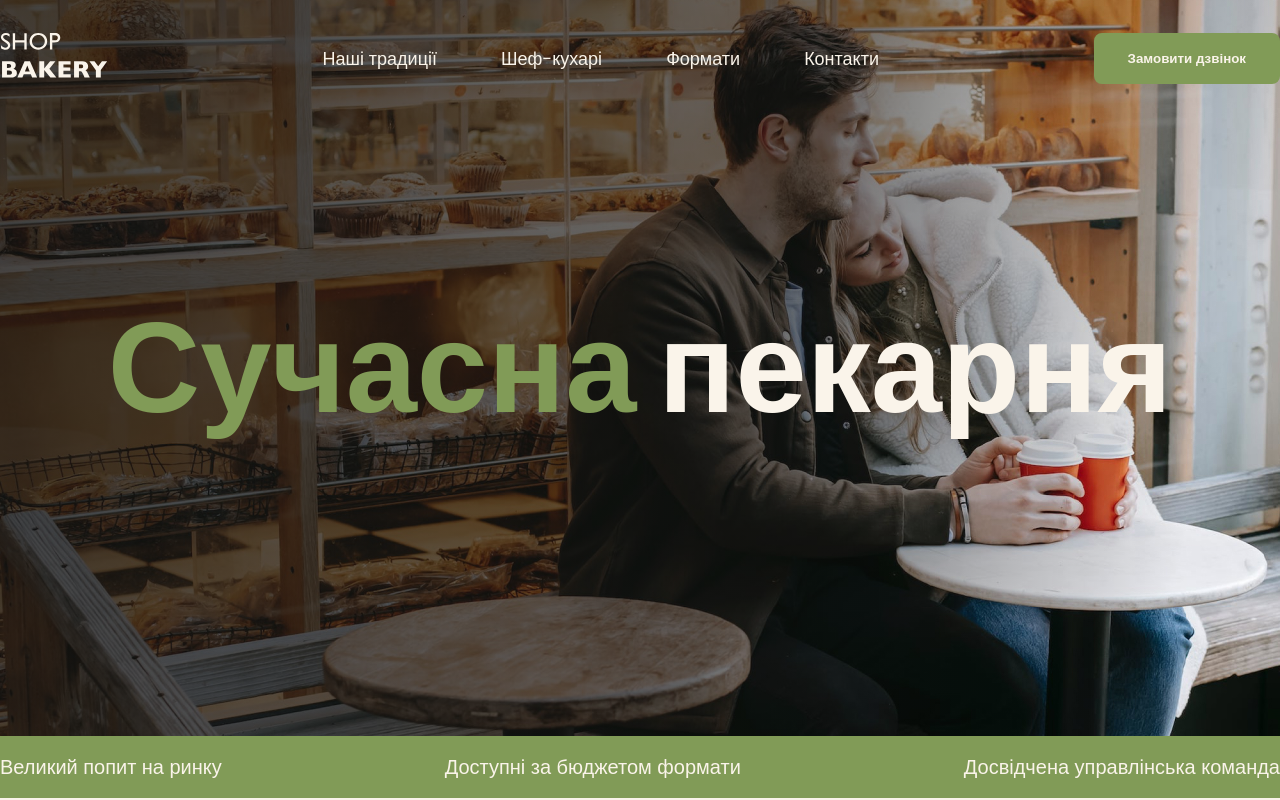
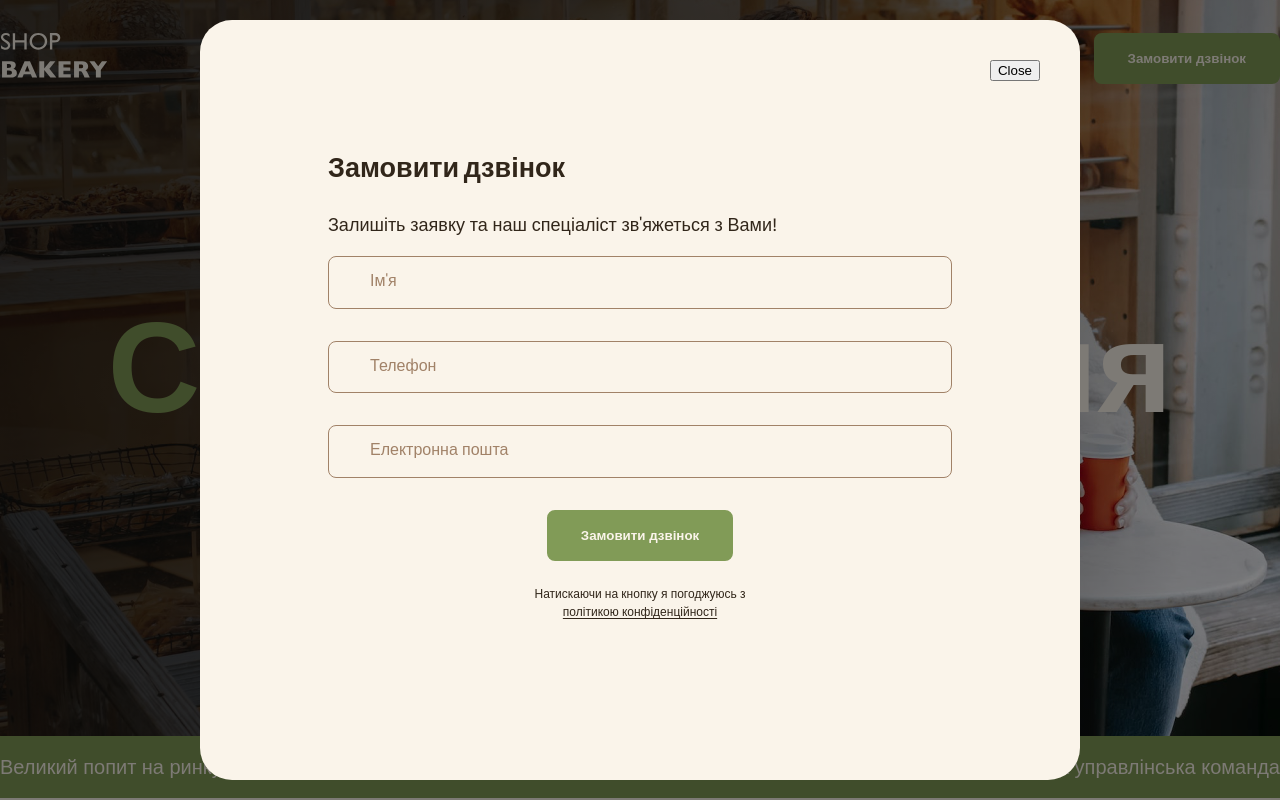
Before and after one commit to iEvilCookie/Bakery, a plain HTML site: page index.html in a window 1280 px wide. Shown: the top 800 px of the page. Drawn offline with Linux system fonts and the light colour scheme.

Commit message:
new modal

```diff
--- a/css/styles.css
+++ b/css/styles.css
@@ -511,8 +511,10 @@ a {
   max-width: 880px;
   height: 100%;
   max-height: 880px;
+  padding: 128px;
   background-color: var(--color-primary-light);
   border-radius: 32px;
+  overflow-y: auto;
 }
 
 .modal-btn-close {
@@ -520,3 +522,58 @@ a {
   top: 40px;
   right: 40px;
 }
+
+/* Form */
+
+.form-field {
+  position: relative;
+  margin-bottom: 32px;
+}
+
+.form-label {
+  position: absolute;
+  top: 16px;
+  left: 42px;
+  font-size: 16px;
+  line-height: 1.17;
+  color: var(--color-secondary-dark);
+  transition: transform 0.3s;
+}
+
+.form-field:focus-within .form-label {
+  transform: translate(-36px, -36px);
+}
+
+.form-input {
+  padding: 16px 42px;
+  width: 100%;
+  border-radius: 8px;
+  font-size: 16px;
+  line-height: 1.17;
+  border: 1px solid var(--color-secondary-dark);
+  background-color: transparent;
+}
+
+.form-input:focus {
+  border-color: var(--color-brand-normal);
+  outline: none;
+}
+
+.form-button {
+  display: block;
+  margin: 0 auto 24px;
+}
+
+.form-terms {
+  margin: auto;
+  max-width: 220px;
+  font-weight: 500;
+  font-size: 12px;
+  line-height: 1.5;
+  text-align: center;
+}
+
+.form-terms-link {
+  color: var(--color-primary-dark);
+  text-underline-offset: 2px;
+}
--- a/index.html
+++ b/index.html
@@ -186,7 +186,49 @@
                 Приєднуйся до мережі пекарень
               </h2>
               <p>Заповни форму, щоб ми звʼязались з тобою!</p>
-              <!-- Form -->
+              <form name="contact-form" autocomplete="off">
+                <div class="form-field">
+                  <input
+                    class="form-input"
+                    type="text"
+                    name="user-name"
+                    id="user-name"
+                  />
+                  <label class="form-label" for="user-name">Ім'я</label>
+                </div>
+
+                <div class="form-field">
+                  <label class="form-label" for="user-tel">Телефон</label>
+                  <input
+                    class="form-input"
+                    type="tel"
+                    name="user-tel"
+                    id="user-tel"
+                  />
+                </div>
+
+                <div class="form-field">
+                  <label class="form-label" for="user-email"
+                    >Електронна пошта</label
+                  >
+                  <input
+                    class="form-input"
+                    type="email"
+                    name="user-email"
+                    id="user-email"
+                  />
+                </div>
+
+                <button class="form-button button" type="submit">
+                  Замовити дзвінок
+                </button>
+                <p class="form-terms">
+                  Натискаючи на кнопку я погоджуюсь з
+                  <a class="form-terms-link" href="#"
+                    >політикою конфіденційності</a
+                  >
+                </p>
+              </form>
             </div>
             <iframe
               class="contact-map"
@@ -264,9 +306,50 @@
       </div>
     </footer>
 
-    <div class="backdrop is-hidden">
+    <div class="backdrop">
       <div class="modal">
         <button class="modal-btn-close" type="button">Close</button>
+        <h2>Замовити дзвінок</h2>
+        <p>Залишіть заявку та наш спеціаліст зв'яжеться з Вами!</p>
+        <form name="modal-form" autocomplete="off" novalidate>
+          <div class="form-field">
+            <input
+              class="form-input"
+              type="text"
+              name="user-name"
+              id="user-name"
+            />
+            <label class="form-label" for="user-name">Ім'я</label>
+          </div>
+
+          <div class="form-field">
+            <label class="form-label" for="user-tel">Телефон</label>
+            <input
+              class="form-input"
+              type="tel"
+              name="user-tel"
+              id="user-tel"
+            />
+          </div>
+
+          <div class="form-field">
+            <label class="form-label" for="user-email">Електронна пошта</label>
+            <input
+              class="form-input"
+              type="email"
+              name="user-email"
+              id="user-email"
+            />
+          </div>
+
+          <button class="form-button button" type="submit">
+            Замовити дзвінок
+          </button>
+          <p class="form-terms">
+            Натискаючи на кнопку я погоджуюсь з
+            <a class="form-terms-link" href="#">політикою конфіденційності</a>
+          </p>
+        </form>
       </div>
     </div>
 
```
